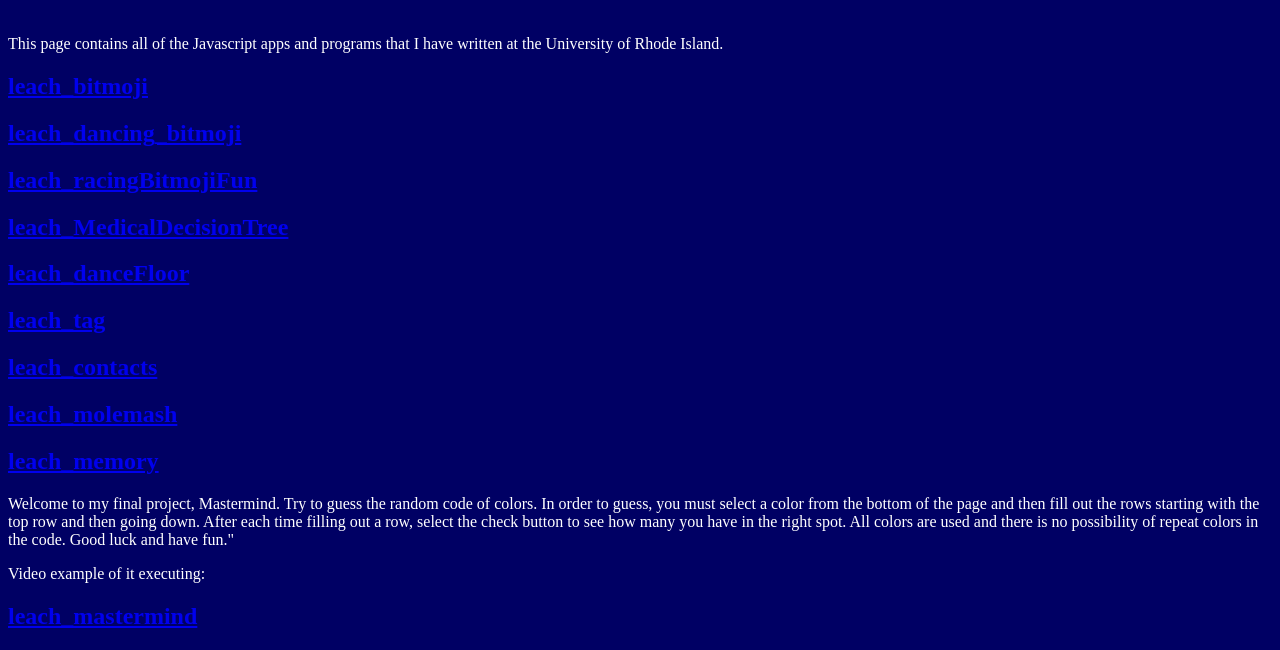
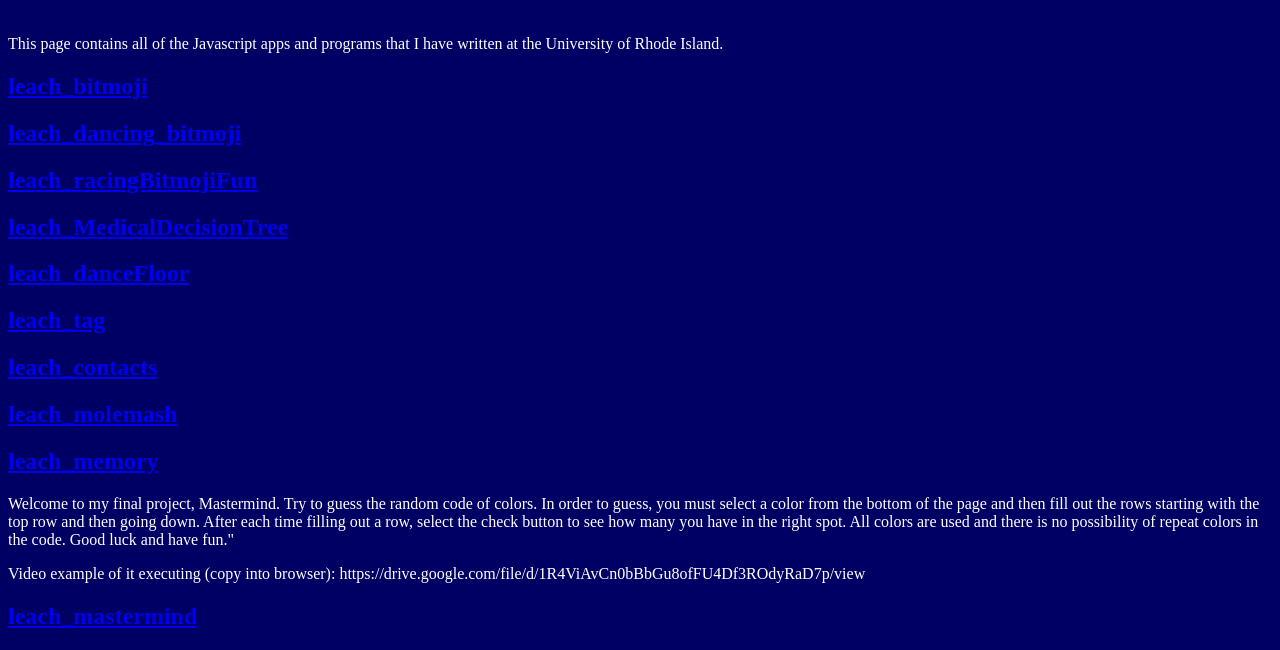
Before and after one commit to AidanL19/AidanL19.github.io, a plain HTML site: page javascripts.html in a window 1280 px wide. Shown: the part 463-1113 px from the top of the page. Drawn offline with Linux system fonts and the light colour scheme; a script that the page names is missing.

Commit message:
Add files via upload

```diff
--- a/javascripts.html
+++ b/javascripts.html
@@ -50,7 +50,7 @@
     <h2><a href="https://www.khanacademy.org/computer-programming/leach_molemash/5181580993413120">leach_molemash</a></h2><script src="https://www.khanacademy.org/computer-programming/leach_molemash/5181580993413120/embed.js?editor=no&buttons=no&author=no&embed=yes"></script>
     <h2><a href="https://www.khanacademy.org/computer-programming/leach_memory/5572510065934336">leach_memory</a></h2><script src="https://www.khanacademy.org/computer-programming/leach_memory/5572510065934336/embed.js?editor=no&buttons=no&author=no&embed=yes"></script>
     <p>Welcome to my final project, Mastermind. Try to guess the random code of colors. In order to guess, you must select a color from the bottom of the page and then fill out the rows starting with the top row and then going down. After each time filling out a row, select the check button to see how many you have in the right spot. All colors are used and there is no possibility of repeat colors in the code. Good luck and have fun."</p>
-    <p>Video example of it executing: <a href="https://drive.google.com/file/d/1R4ViAvCn0bBbGu8ofFU4Df3ROdyRaD7p/view"></a></p>
+    <p>Video example of it executing (copy into browser): https://drive.google.com/file/d/1R4ViAvCn0bBbGu8ofFU4Df3ROdyRaD7p/view</p>
     <h2><a href="https://www.khanacademy.org/computer-programming/leach_mastermind/5053227950981120">leach_mastermind</a></h2><script src="https://www.khanacademy.org/computer-programming/leach_mastermind/5053227950981120/embed.js?editor=no&buttons=no&author=no&embed=yes"></script>
 </body>
 </html>
```
